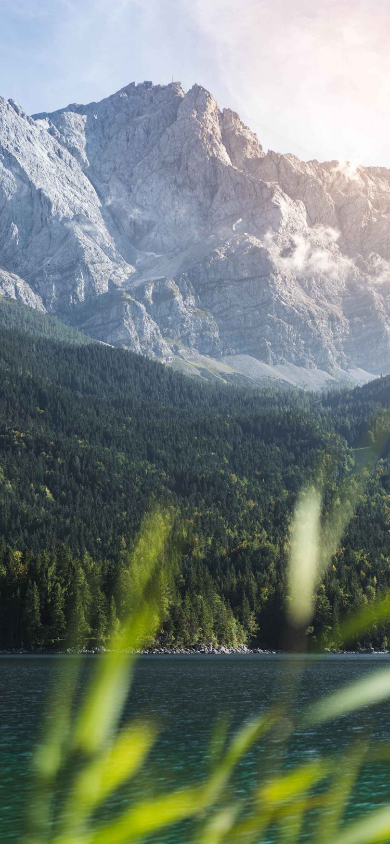
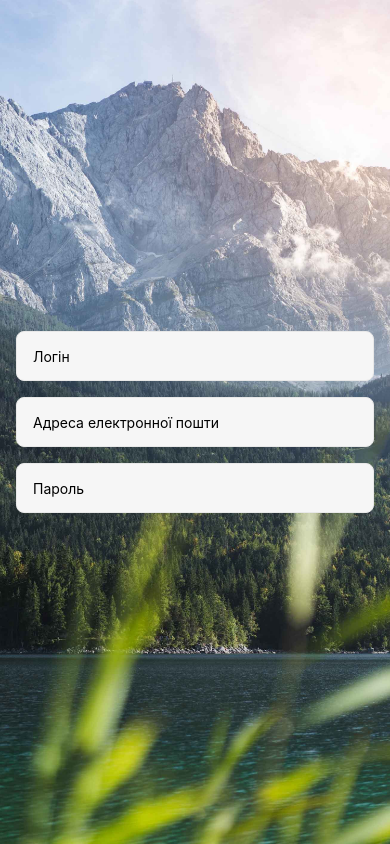
Before and after one commit to EuJinnLucaShow/android-app, a React Native app: screen / in a window 390 px wide. Built offline with nearby package versions, Linux system fonts and the light colour scheme.

Commit message:
Form creation

```diff
--- a/App.js
+++ b/App.js
@@ -1,12 +1,30 @@
 import { StatusBar } from 'expo-status-bar';
-import { StyleSheet, Text, View, ImageBackground } from 'react-native';
+import {
+  StyleSheet,
+  Text,
+  View,
+  ImageBackground,
+  TextInput,
+} from 'react-native';
 
-const wallpaper =  require('./assets/images/wallpaper.png');
+const wallpaper = require('./assets/images/wallpaper.png');
 
 export default function App() {
   return (
     <View style={styles.container}>
       <ImageBackground source={wallpaper} style={styles.image}>
+        <View>
+          <TextInput style={styles.input} placeholder="Логін" />
+          <TextInput
+            style={{ ...styles.input, marginTop: 16, marginBottom: 16 }}
+            placeholder="Адреса електронної пошти"
+          />
+          <TextInput
+            style={styles.input}
+            placeholder="Пароль"
+            secureTextEntry={true}
+          />
+        </View>
       </ImageBackground>
       <StatusBar style="auto" />
     </View>
@@ -27,4 +45,13 @@ const styles = StyleSheet.create({
     width: '100%',
     height: '100%',
   },
+  input: {
+    marginHorizontal: 16,
+    height: 50,
+    borderWidth: 1,
+    borderColor: '#E8E8E8',
+    backgroundColor: '#F6F6F6',
+    borderRadius: 8,
+    paddingHorizontal: 16,
+  },
 });
```
Also changed, not shown: 1 other file (tests, documents, lock files or other folders).
